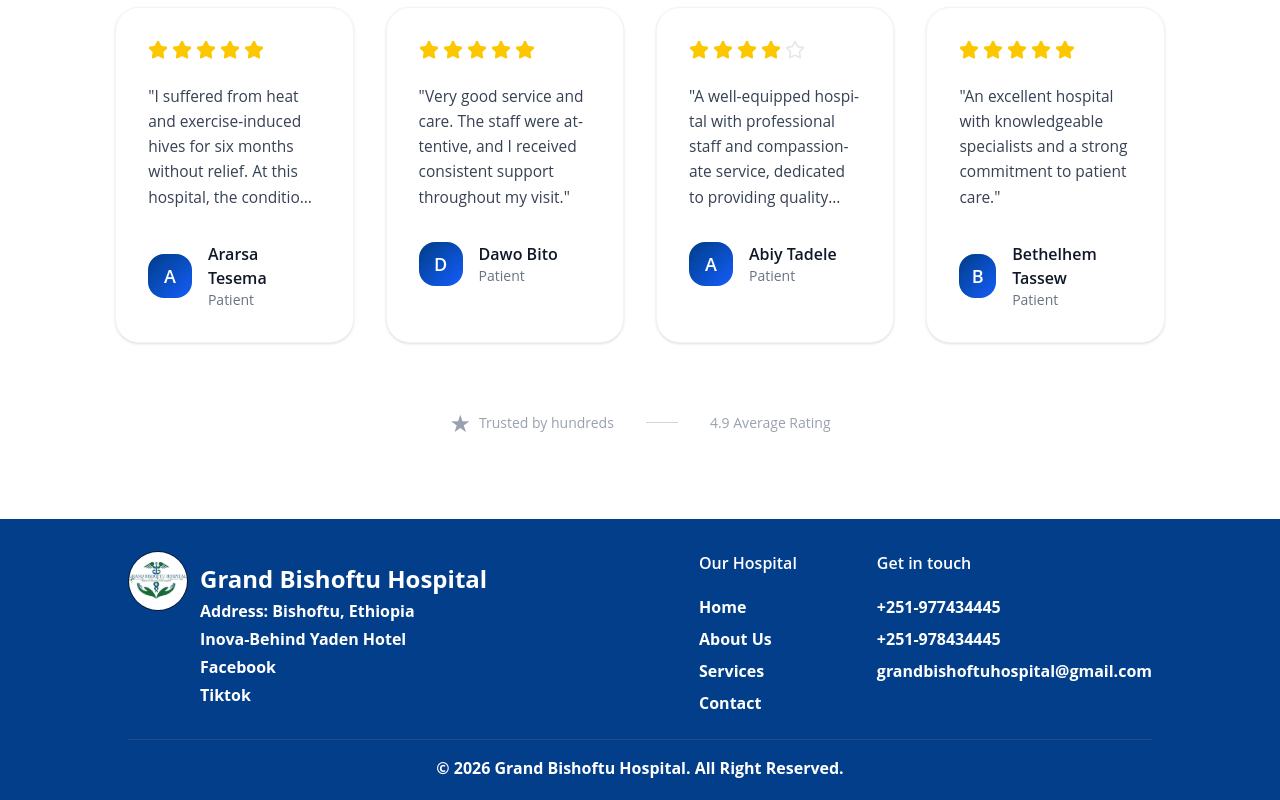
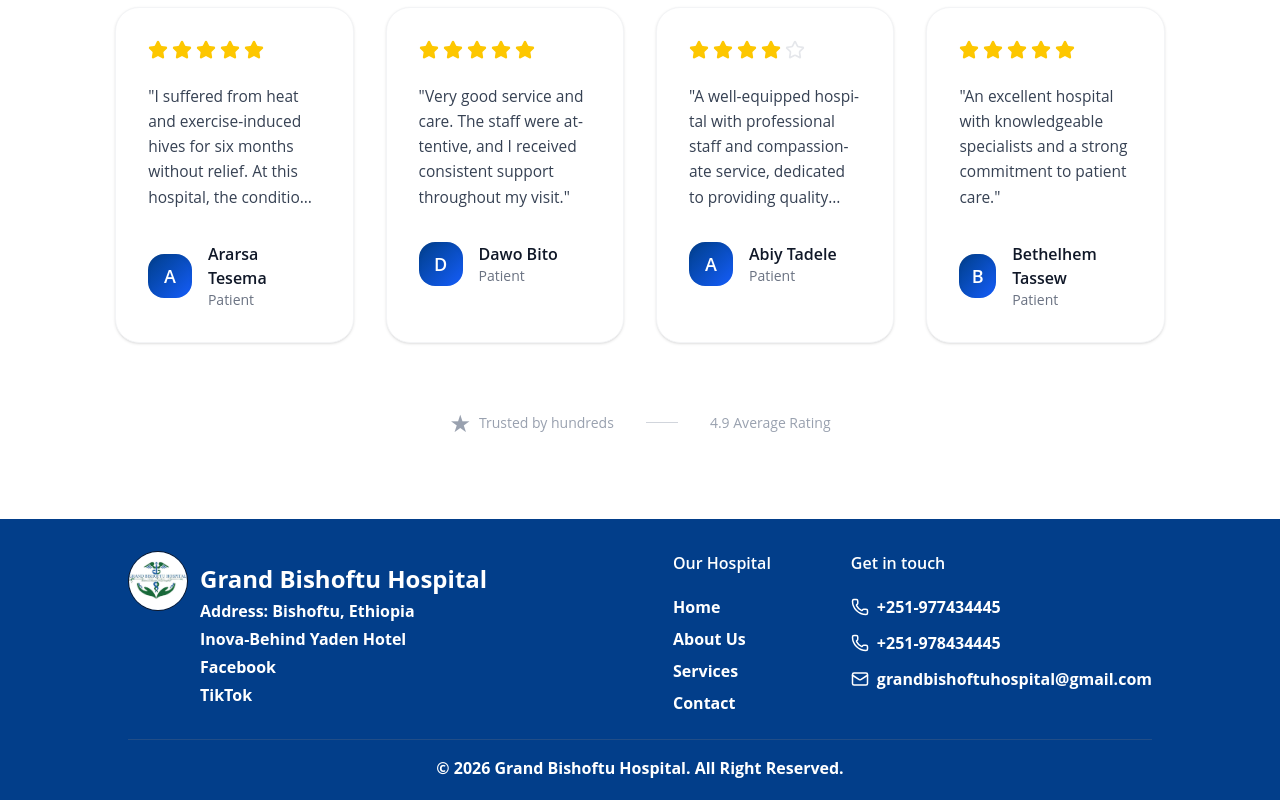
Before and after one commit to Tsedniya/Grand_Bishoftu_Hospital, a React (Vite) app in the folder myapp/: page /about in a window 1280 px wide. Shown: the part 3466-4266 px from the top of the page. Built offline with nearby package versions, Linux system fonts and the light colour scheme.

Commit message:
frontend:footer

```diff
--- a/myapp/src/components/Footer.jsx
+++ b/myapp/src/components/Footer.jsx
@@ -1,10 +1,11 @@
-import React from 'react'
+import React from "react";
 import { useNavigate } from "react-router-dom";
-import logo from '../assets/logo.jpeg';
-import { NavLink } from 'react-router-dom';
+import logo from "../assets/logo.jpeg";
+import { Phone, Mail } from "lucide-react";
 
 const Footer = () => {
   const navigate = useNavigate();
+
   const goTo = (path) => navigate(path);
 
   return (
@@ -12,46 +13,49 @@ const Footer = () => {
 
       <div className="flex flex-col md:flex-row justify-between w-full gap-10 border-b border-gray-500/30 pb-6">
 
-        {/* Logo + Title + Paragraph */}
+        {/* Logo + Info */}
         <div className="md:max-w-96">
           <div className="flex items-start gap-3">
+
             <img
-              className="w-15 rounded-full font-bold border border-gray-900"
+              className="w-15 rounded-full border border-gray-900"
               src={logo}
               alt="logo"
             />
 
             <div className="mt-3 flex flex-col gap-1">
+
               <span className="text-2xl font-bold text-white">
                 Grand Bishoftu Hospital
               </span>
+
               <span className="text-base font-bold text-white">
                 Address: Bishoftu, Ethiopia
               </span>
+
               <span className="text-base font-bold text-white">
                 Inova-Behind Yaden Hotel
               </span>
 
-              <span className="text-base font-bold text-white">
+              {/* Facebook */}
               <a
                 href="https://www.facebook.com/p/Grand-Bishoftu-Hospital-100064801448190/"
                 target="_blank"
                 rel="noopener noreferrer"
-                  className="flex items-center gap-1 hover:opacity-80 transition"
+                className="text-base font-bold text-white hover:text-sky-300 transition-colors duration-300"
               >
-                  <span className="text-base">Facebook</span>
+                Facebook
               </a>
-              </span>
-              <span className="text-base font-bold text-white">
+
+              {/* TikTok */}
               <a
                 href="https://www.tiktok.com/@grand_bishoftu_hospital?lang=en"
                 target="_blank"
                 rel="noopener noreferrer"
-                  className="flex items-center gap-1 hover:opacity-80 transition"
+                className="text-base font-bold text-white hover:text-sky-300 transition-colors duration-300"
               >
-                  <span className="text-base">Tiktok</span>
+                TikTok
               </a>
-              </span>
 
             </div>
           </div>
@@ -60,52 +64,88 @@ const Footer = () => {
         {/* Links + Contact */}
         <div className="flex flex-col md:flex-row md:justify-end gap-8 md:gap-20">
 
+          {/* Navigation */}
           <div>
-            <h2 className="font-semibold sm:text-base text-sm mb-5 text-white">Our Hospital</h2>
+            <h2 className="font-semibold sm:text-base text-sm mb-5 text-white">
+              Our Hospital
+            </h2>
+
             <ul className="space-y-2">
+
               <li>
                 <button
                   onClick={() => goTo("/")}
-                  className="text-white font-bold sm:text-base text-sm hover:opacity-80 transition"
+                  className="text-white font-bold sm:text-base text-sm hover:text-sky-300 transition-colors duration-300"
                 >
                   Home
                 </button>
               </li>
+
               <li>
                 <button
                   onClick={() => goTo("/about")}
-                  className="text-white font-bold sm:text-base text-sm hover:opacity-80 transition"
+                  className="text-white font-bold sm:text-base text-sm hover:text-sky-300 transition-colors duration-300"
                 >
                   About Us
                 </button>
               </li>
+
               <li>
                 <button
                   onClick={() => goTo("/services")}
-                  className="text-white font-bold sm:text-base text-sm hover:opacity-80 transition"
+                  className="text-white font-bold sm:text-base text-sm hover:text-sky-300 transition-colors duration-300"
                 >
                   Services
                 </button>
               </li>
+
               <li>
                 <button
                   onClick={() => goTo("/contact")}
-                  className="text-white font-bold sm:text-base text-sm hover:opacity-80 transition"
+                  className="text-white font-bold sm:text-base text-sm hover:text-sky-300 transition-colors duration-300"
                 >
                   Contact
                 </button>
               </li>
+
             </ul>
           </div>
 
+          {/* Contact */}
           <div>
-            <h2 className="font-semibold mb-5 sm:text-base text-sm text-white">Get in touch</h2>
-            <div className="sm:text-base text-sm text-white font-bold space-y-2">
-              <p>+251-977434445</p>
-              <p>+251-978434445</p>
-              <p>grandbishoftuhospital@gmail.com</p>
+            <h2 className="font-semibold mb-5 sm:text-base text-sm text-white">
+              Get in touch
+            </h2>
+
+            <div className="sm:text-base text-sm text-white font-bold space-y-3">
+
+              <a
+                href="tel:+251977434445"
+                className="flex items-center gap-2 hover:text-sky-300 transition-colors duration-300"
+              >
+                <Phone size={18} />
+                <span>+251-977434445</span>
+              </a>
+
+              <a
+                href="tel:+251978434445"
+                className="flex items-center gap-2 hover:text-sky-300 transition-colors duration-300"
+              >
+                <Phone size={18} />
+                <span>+251-978434445</span>
+              </a>
+
+              <a
+                href="mailto:grandbishoftuhospital@gmail.com"
+                className="flex items-center gap-2 hover:text-sky-300 transition-colors duration-300"
+              >
+                <Mail size={18} />
+                <span>grandbishoftuhospital@gmail.com</span>
+              </a>
+
             </div>
           </div>
+
         </div>
 
       </div>
@@ -113,6 +153,7 @@ const Footer = () => {
       <p className="pt-4 text-center text-white font-bold sm:text-base text-sm pb-5">
         © {new Date().getFullYear()} Grand Bishoftu Hospital. All Right Reserved.
       </p>
+
     </footer>
   );
 };
--- a/myapp/src/components/Homeone.jsx
+++ b/myapp/src/components/Homeone.jsx
@@ -10,16 +10,17 @@ const Homeone = () => {
   useEffect(() => {
     const handleResize = () => setIsDesktop(window.innerWidth >= 1024);
     window.addEventListener("resize", handleResize);
+
     return () => window.removeEventListener("resize", handleResize);
   }, []);
 
   const slideFromLeft = {
-    hidden: { x: -120, opacity: 0 },
+    hidden: { x: -60, opacity: 0 },
     visible: { x: 0, opacity: 1 },
   };
 
   const slideFromRight = {
-    hidden: { x: 120, opacity: 0 },
+    hidden: { x: 60, opacity: 0 },
     visible: { x: 0, opacity: 1 },
   };
 
@@ -31,8 +32,11 @@ const Homeone = () => {
         variants={isDesktop ? slideFromLeft : {}}
         initial={isDesktop ? "hidden" : false}
         whileInView={isDesktop ? "visible" : false}
-        viewport={{ once: true, amount: 0.3 }}
-        transition={{ duration: 0.8, ease: "easeOut" }}
+        viewport={{ once: true, amount: 0.25 }}
+        transition={{
+          duration: 0.4,
+          ease: [0.25, 0.1, 0.25, 1],
+        }}
         className="relative w-full lg:w-1/2 flex items-center justify-center"
       >
         <div className="absolute w-[68%] h-[68%] bg-sky-200/30 rounded-full blur-3xl" />
@@ -41,10 +45,10 @@ const Homeone = () => {
           <img
             src={photo15}
             alt="Patient Care"
-            className="w-full h-auto aspect-[16/13] object-cover transition-transform duration-700 hover:scale-105"
+            className="w-full h-auto aspect-[16/13] object-cover transition-transform duration-500 hover:scale-105"
           />
 
-          <div className="absolute inset-0 bg-gradient-to-br from-white/20 to-transparent opacity-0 hover:opacity-30 transition-opacity duration-700" />
+          <div className="absolute inset-0 bg-gradient-to-br from-white/20 to-transparent opacity-0 hover:opacity-30 transition-opacity duration-500" />
         </div>
       </motion.div>
 
@@ -53,13 +57,26 @@ const Homeone = () => {
         variants={isDesktop ? slideFromRight : {}}
         initial={isDesktop ? "hidden" : false}
         whileInView={isDesktop ? "visible" : false}
-        viewport={{ once: true, amount: 0.3 }}
-        transition={{ duration: 0.8, delay: 0.1, ease: "easeOut" }}
+        viewport={{ once: true, amount: 0.25 }}
+        transition={{
+          duration: 0.4,
+          delay: 0.05,
+          ease: [0.25, 0.1, 0.25, 1],
+        }}
         className="w-full lg:w-1/2 flex flex-col justify-center"
       >
         <div className="flex items-center gap-2 mb-2">
-          <img src={handheart} alt="Care" className="w-7 h-7 sm:w-9 sm:h-9" />
-          <img src={heartpulse} alt="Heart" className="w-7 h-7 sm:w-9 sm:h-9" />
+          <img
+            src={handheart}
+            alt="Care"
+            className="w-7 h-7 sm:w-9 sm:h-9"
+          />
+
+          <img
+            src={heartpulse}
+            alt="Heart"
+            className="w-7 h-7 sm:w-9 sm:h-9"
+          />
         </div>
 
         <h3 className="text-3xl sm:text-4xl lg:text-5xl font-semibold text-[#023E8A] tracking-tighter leading-tight mb-3 sm:mb-6">
--- a/myapp/src/components/Hometwo.jsx
+++ b/myapp/src/components/Hometwo.jsx
@@ -7,17 +7,19 @@ const Hometwo = () => {
 
   useEffect(() => {
     const handleResize = () => setIsDesktop(window.innerWidth >= 1024);
+
     window.addEventListener("resize", handleResize);
+
     return () => window.removeEventListener("resize", handleResize);
   }, []);
 
   const slideFromLeft = {
-    hidden: { x: -120, opacity: 0 },
+    hidden: { x: -60, opacity: 0 },
     visible: { x: 0, opacity: 1 },
   };
 
   const slideFromRight = {
-    hidden: { x: 120, opacity: 0 },
+    hidden: { x: 60, opacity: 0 },
     visible: { x: 0, opacity: 1 },
   };
 
@@ -29,8 +31,11 @@ const Hometwo = () => {
         variants={isDesktop ? slideFromRight : {}}
         initial={isDesktop ? "hidden" : false}
         whileInView={isDesktop ? "visible" : false}
-        viewport={{ once: true, amount: 0.3 }}
-        transition={{ duration: 0.8, ease: "easeOut" }}
+        viewport={{ once: true, amount: 0.25 }}
+        transition={{
+          duration: 0.4,
+          ease: [0.25, 0.1, 0.25, 1],
+        }}
         className="relative w-full lg:w-1/2 flex items-center justify-center"
       >
         <div className="absolute w-[68%] h-[68%] bg-sky-200/30 rounded-full blur-3xl" />
@@ -39,11 +44,11 @@ const Hometwo = () => {
           <img
             src={photo12}
             alt="Patient Care"
-            className="w-full h-auto aspect-[16/13] object-cover transition-transform duration-700 hover:scale-105"
+            className="w-full h-auto aspect-[16/13] object-cover transition-transform duration-500 hover:scale-105"
           />
 
           {/* Shine Overlay */}
-          <div className="absolute inset-0 bg-gradient-to-br from-white/20 to-transparent opacity-0 hover:opacity-30 transition-opacity duration-700" />
+          <div className="absolute inset-0 bg-gradient-to-br from-white/20 to-transparent opacity-0 hover:opacity-30 transition-opacity duration-500" />
         </div>
       </motion.div>
 
@@ -52,8 +57,12 @@ const Hometwo = () => {
         variants={isDesktop ? slideFromLeft : {}}
         initial={isDesktop ? "hidden" : false}
         whileInView={isDesktop ? "visible" : false}
-        viewport={{ once: true, amount: 0.3 }}
-        transition={{ duration: 0.8, delay: 0.1, ease: "easeOut" }}
+        viewport={{ once: true, amount: 0.25 }}
+        transition={{
+          duration: 0.4,
+          delay: 0.05,
+          ease: [0.25, 0.1, 0.25, 1],
+        }}
         className="w-full lg:w-1/2 flex flex-col justify-center"
       >
         <h3 className="text-3xl sm:text-4xl lg:text-5xl font-semibold text-[#023E8A] tracking-tighter leading-tight mb-4 sm:mb-6">
```
Also changed, not shown: myapp/src/components/Meet.jsx (+25 -16 lines). Lines whose indentation alone changed are shown as unchanged.
